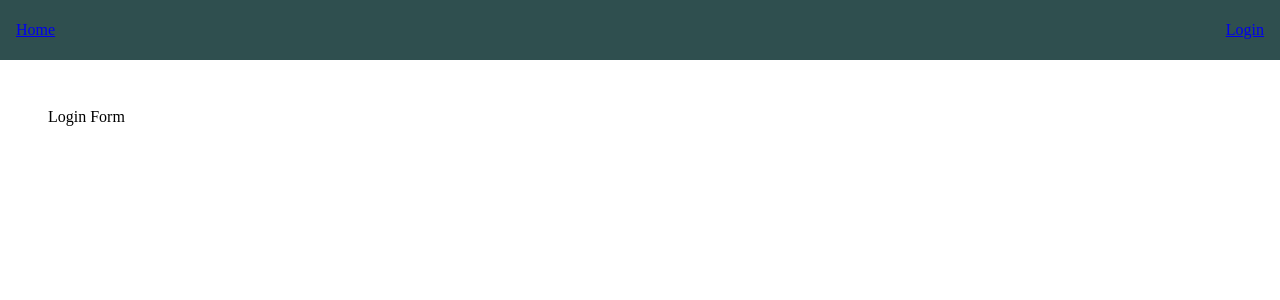
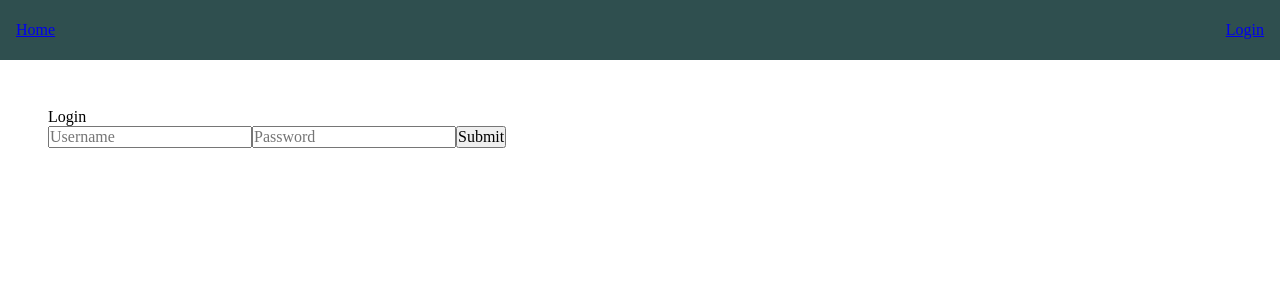
Before and after one commit to Pfirewire/pfinance, a React (Create React App) app: page /login in a window 1280 px wide. Shown: the top 300 px of the page. Built offline with nearby package versions, Linux system fonts and the light colour scheme.

Commit message:
testing new fetch request

```diff
--- a/src/components/forms/LoginForm.js
+++ b/src/components/forms/LoginForm.js
@@ -1,10 +1,69 @@
 import styled from "styled-components";
+import {useState} from "react";
 
 
 function LoginForm() {
+    const [inputs, setInputs] = useState({});
+
+    const handleChange = e => {
+        const name = e.target.name;
+        const value = e.target.value;
+        setInputs(values => ({...values, [name]: value}))
+    };
+
+    const handleSubmit = async e => {
+        e.preventDefault();
+        const results = await fetch("http://localhost:8080/login", {
+            method: 'POST',
+            headers: {
+                'Content-Type': 'application/json',
+            },
+            body: JSON.stringify({
+                username: inputs.username,
+                password: inputs.password,
+            })
+        });
+        console.log(results);
+        // const results = await fetch("http://localhost:8080/signin", {
+        //     method: 'POST',
+        //     headers: {
+        //         'Content-Type': 'application/json',
+        //     },
+        //     body: JSON.stringify({
+        //         username: inputs.username,
+        //         password: inputs.password,
+        //     })
+        // });
+        // if(results.ok) {
+        //     console.log("Ok response! trying to get token");
+        //     const tokenResults = await fetch("http://localhost:8080/token", {
+        //         method: 'POST',
+        //     });
+        //     console.log(tokenResults);
+        // } else {
+        //     console.log("Bad response!");
+        // }
+
+    };
+
     return(
-        <LoginFormWrapper>
-            Login Form
+        <LoginFormWrapper onSubmit={handleSubmit}>
+            <h1>Login</h1>
+            <input
+                type={"text"}
+                name={"username"}
+                placeholder={"Username"}
+                value={inputs.username || ""}
+                onChange={handleChange}
+            />
+            <input
+                type={"password"}
+                name={"password"}
+                placeholder={"Password"}
+                value={inputs.password || ""}
+                onChange={handleChange}
+            />
+            <button type={"submit"}>Submit</button>
         </LoginFormWrapper>
     );
 }
```
